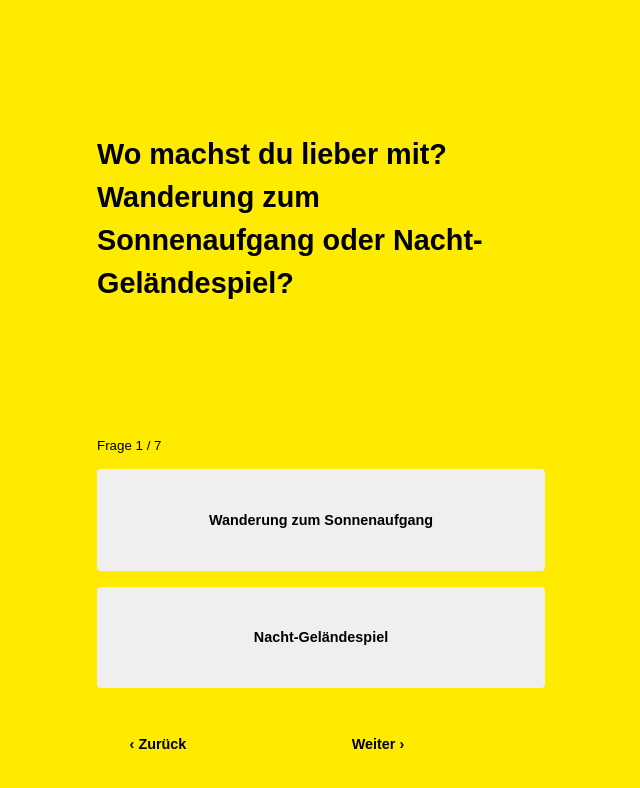
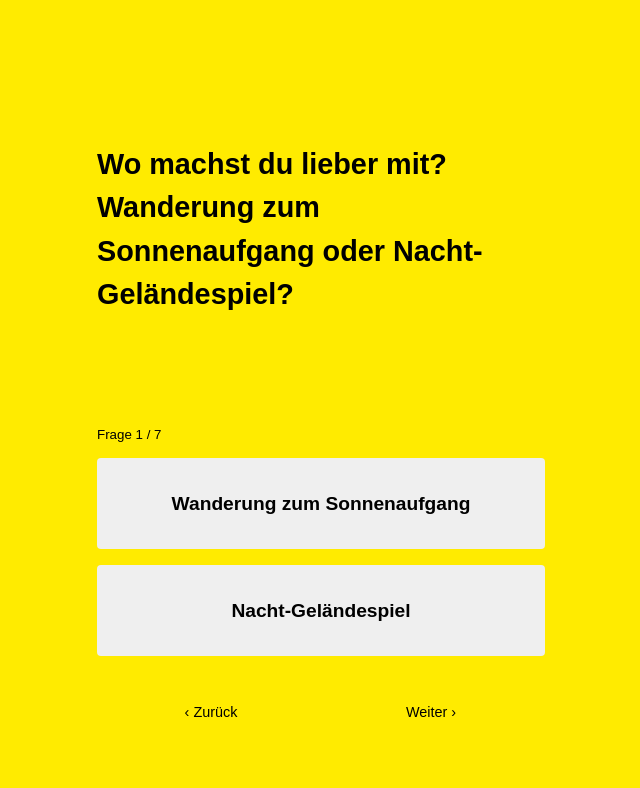
Before and after one commit to diegosteiner/pfadinamen-game, a Next.js app: page /questionnaire in a window 1280 px wide. Shown: the top 788 px of the page, without its empty margins (319-959 px from the left). Built offline with nearby package versions, Linux system fonts and the light colour scheme.

Commit message:
fix: styling

```diff
--- a/pages/_app.js
+++ b/pages/_app.js
@@ -7,6 +7,7 @@ const appStyle = css`
   display: flex;
   flex-direction: column;
   background-color: #ffeb00;
+  overflow: hidden;
 
   &>main {
     flex: 1 1;
@@ -16,6 +17,11 @@ const appStyle = css`
   }
 
   &>header {
+    min-height: 2rem;
+  }
+
+  &>footer {
+    min-height: 2rem;
   }
 }
 `
--- a/pages/questionnaire.tsx
+++ b/pages/questionnaire.tsx
@@ -1,6 +1,6 @@
 import Head from "next/head";
 import { useState } from "react";
-import { Question, QuestionAnswer, questions as orderedQuestions } from "../models/question";
+import { Question, QuestionAnswer, questions as orderedQuestions } from "../data";
 import { css } from '@emotion/react'
 import buttonStyle from "../styles/buttons";
 import Link from "next/link";
@@ -8,11 +8,13 @@ import Link from "next/link";
 const navStyle = css`
 	display: grid;
 	width: 100%;
-	grid-template-columns: 1fr 3fr;
+	grid-template-columns: 1fr 1fr;
 	grid-gap: 0.5rem;
 	padding: 0.5rem;
 
 	button {
+		font-size: 0.9rem;
+		font-weight: normal;
 		background-color: transparent;
 	}
 `
--- a/styles/buttons.ts
+++ b/styles/buttons.ts
@@ -7,7 +7,7 @@ const buttonStyle = css`
 	line-height: 2.5rem;
 	padding: 0.75rem;
 	text-align: center;
-	font-size: 0.9rem;
+	font-size: 1.2rem;
 	font-family: "Droid Sans", sans-serif;
 	width: 100%;
   display: block;
```
Also changed, not shown: pages/index.tsx (+7 -0 lines), pages/result.tsx (+5 -4 lines), data.ts (renamed from models/question.ts).
